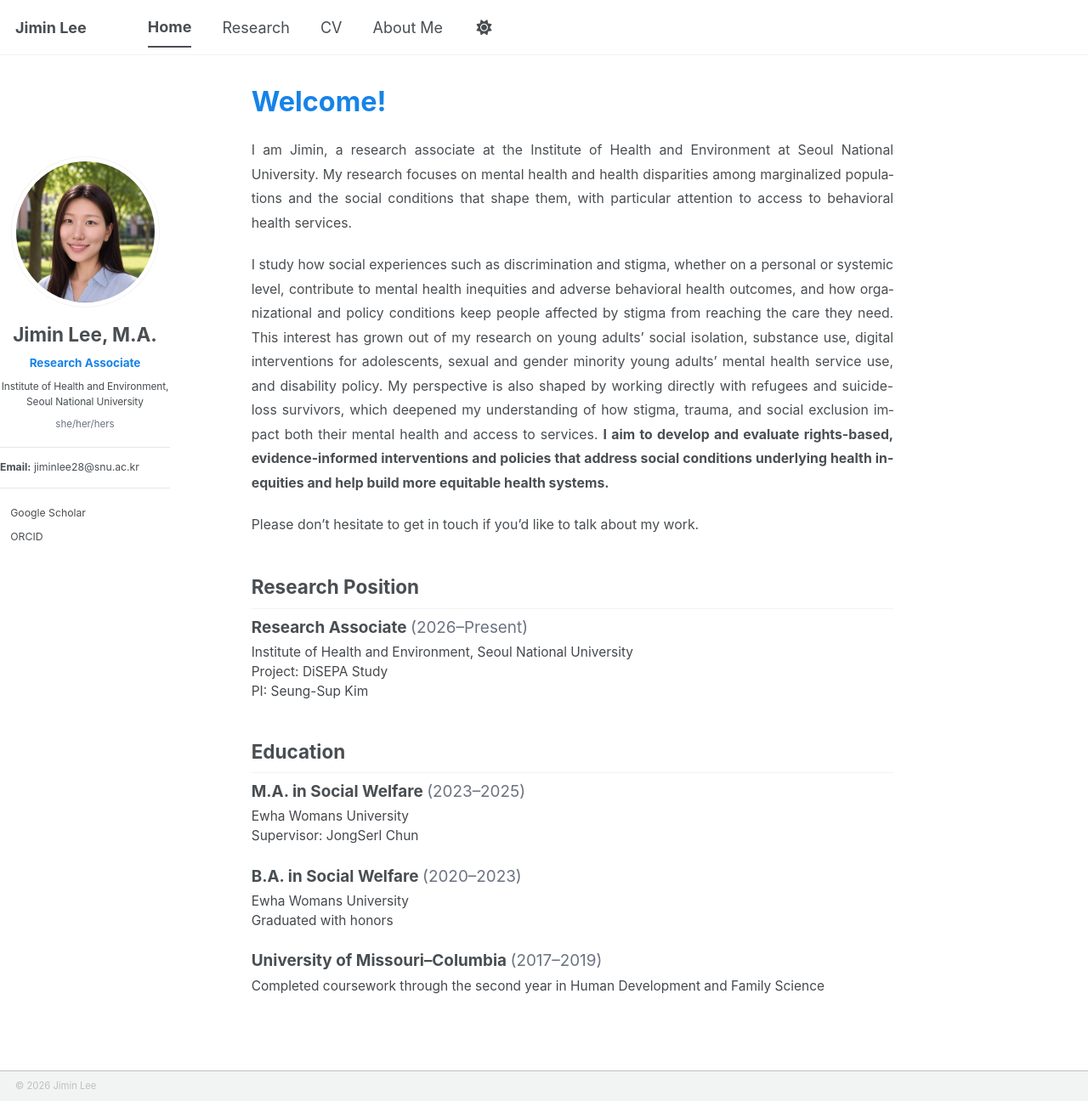
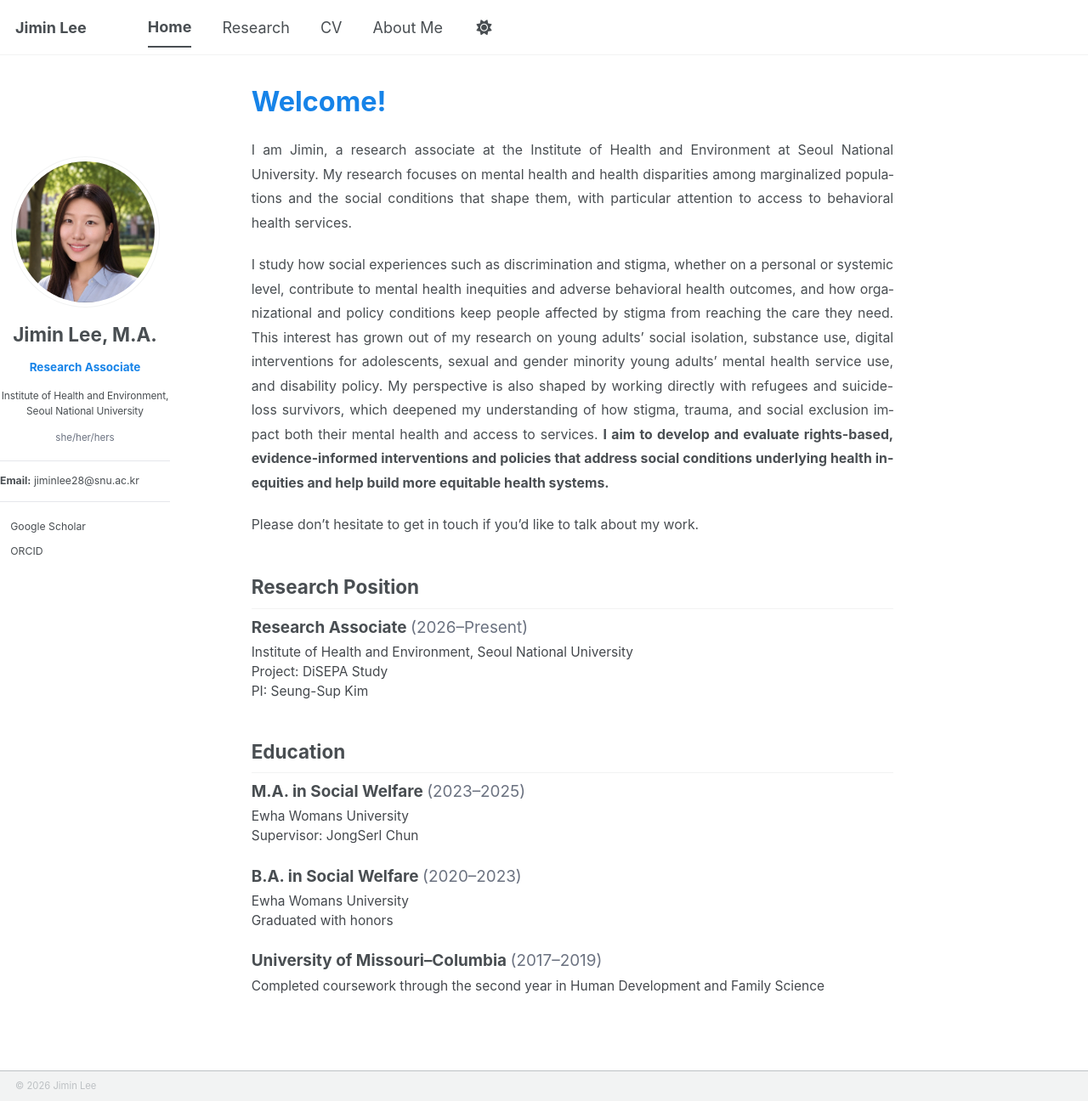
Before and after one commit to jiminlee-research/jiminlee-research.github.io, a Jekyll site: the page built from _pages/about.md, in a window 1280 px wide and 1296 px high. Shown: the whole window at 85% size. Built offline with Jekyll 4.4.1, drawn with Linux system fonts in a browser that asks for light colours; a style sheet for code colours, icons or effects is not loaded.

Commit message:
Use the name-to-role gap for all sidebar profile spacing
Co-Authored-By: Claude Opus 5.5 <noreply@anthropic.com>
Claude-Session: https://claude.ai/code/session_01PcjxNgqngrrHjMZQkReYzc

```diff
--- a/_includes/head/custom.html
+++ b/_includes/head/custom.html
@@ -7,7 +7,7 @@
 <meta name="googlebot" content="noindex, nofollow, noimageindex, noarchive">
 
 <!-- Reload the site stylesheet after updates -->
-<link rel="stylesheet" href="{{ base_path }}/assets/css/main.css?v=20261112-11">
+<link rel="stylesheet" href="{{ base_path }}/assets/css/main.css?v=20261112-12">
 
 <!-- Narrow sans for the sidebar role and affiliation -->
 <link rel="preconnect" href="https://fonts.googleapis.com">
--- a/assets/css/main.scss
+++ b/assets/css/main.scss
@@ -71,7 +71,7 @@
 }
 
 .author__content--centered .author__name {
-  margin: .9rem 0 .5rem;
+  margin: .9rem 0 .8rem;
   font-size: 1.25em;
   line-height: 1.3;
   white-space: normal;
@@ -79,7 +79,7 @@
 }
 
 .author__role {
-  margin: 0 0 .5rem;
+  margin: 0 0 .8rem;
   color: #1683e8;
   font-family: "Roboto Condensed", "Arial Narrow", $sans-serif;
   font-size: 1.12em;
@@ -98,7 +98,7 @@
 }
 
 .author__affiliation--last {
-  margin-bottom: .5rem;
+  margin-bottom: .8rem;
 }
 
 .sidebar .author__content--centered .author__affiliation {
@@ -111,7 +111,7 @@
 }
 
 .author__content--centered .author__pronouns {
-  margin: 0 0 .5rem;
+  margin: 0 0 .8rem;
   color: #6b7280;
   font-size: 0.64em;
   font-weight: 400;
```
